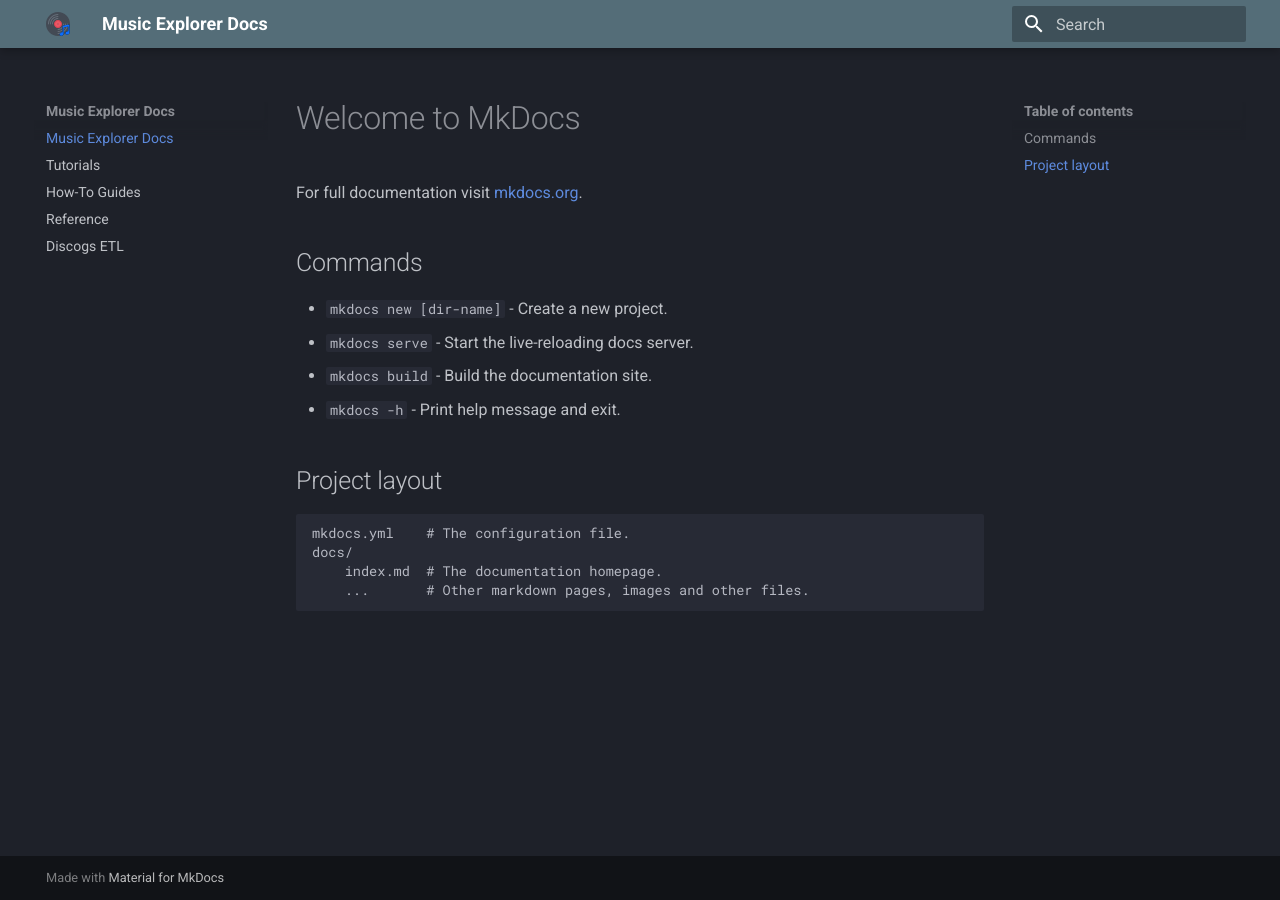
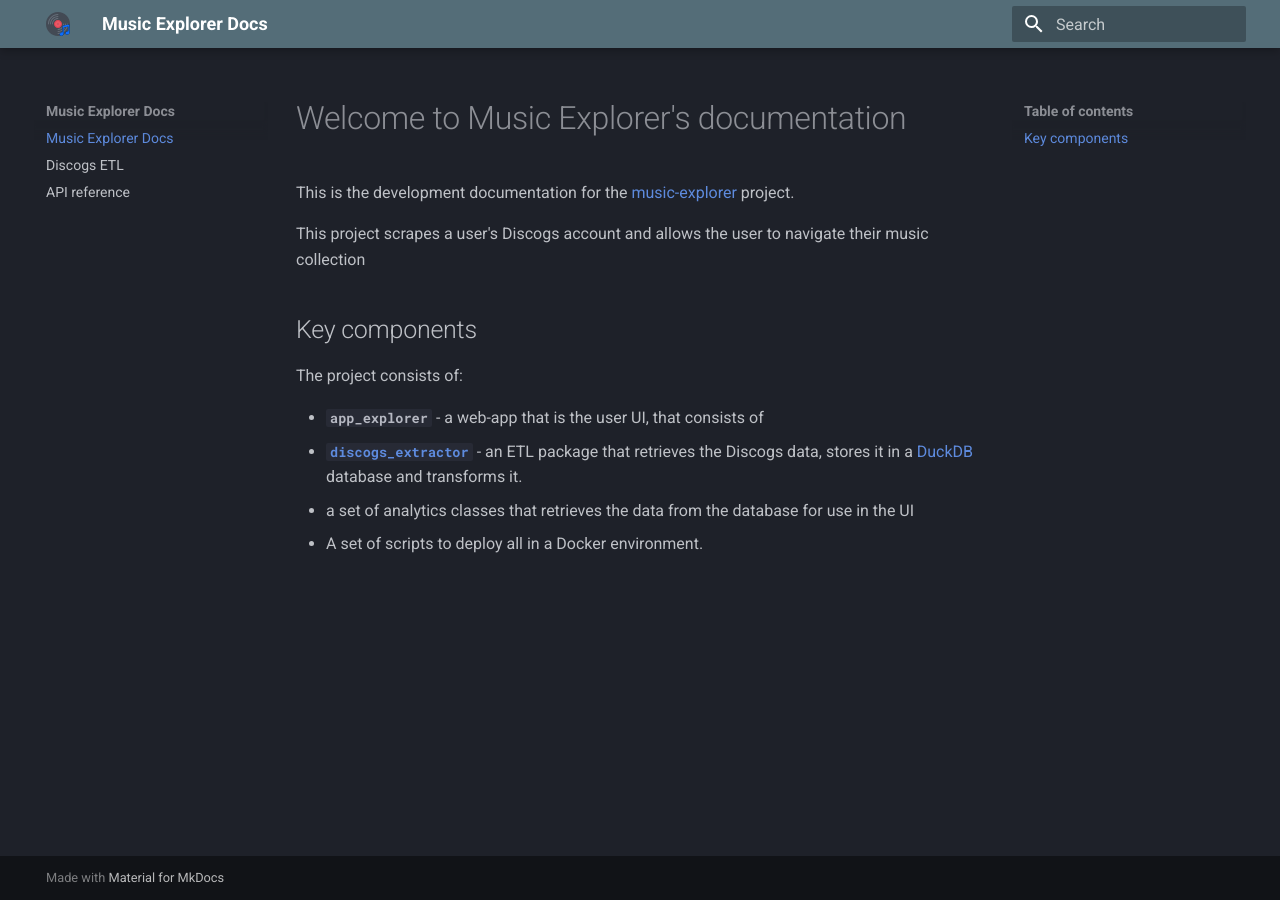
Before and after one commit to mark-me/music-explorer, an MkDocs documentation site: the page built from docs/index.md, in a window 1280 px wide. Built offline with MkDocs 1.6.1 and Material for MkDocs 9.7.7, drawn with Linux system fonts in a browser that asks for light colours.

Commit message:
Added documentation

````diff
--- a/docs/index.md
+++ b/docs/index.md
@@ -1,17 +1,14 @@
-# Welcome to MkDocs
+# Welcome to Music Explorer's documentation
 
-For full documentation visit [mkdocs.org](https://www.mkdocs.org).
+This is the development documentation for the [music-explorer](https://github.com/mark-me/music-explorer) project.
 
-## Commands
+This project scrapes a user's Discogs account and allows the user to navigate their music collection
 
-* `mkdocs new [dir-name]` - Create a new project.
-* `mkdocs serve` - Start the live-reloading docs server.
-* `mkdocs build` - Build the documentation site.
-* `mkdocs -h` - Print help message and exit.
+## Key components
 
-## Project layout
+The project consists of:
 
-    mkdocs.yml    # The configuration file.
-    docs/
-        index.md  # The documentation homepage.
-        ...       # Other markdown pages, images and other files.
+* **```app_explorer```** - a web-app that is the user UI, that consists of
+  * [**```discogs_extractor```**](DiscogsETL.md) - an ETL package that retrieves the Discogs data, stores it in a [DuckDB](https://duckdb.org/) database and transforms it.
+  * a set of analytics classes that retrieves the data from the database for use in the UI
+* A set of scripts to deploy all in a Docker environment.
--- a/mkdocs.yml
+++ b/mkdocs.yml
@@ -19,10 +19,8 @@ plugins:
 
 nav:
   - Music Explorer Docs: index.md
-  - tutorials.md
-  - How-To Guides: how-to-guides.md
-  - reference.md
-  - explanation.md
+  - Discogs ETL: DiscogsETL.md
+  - API reference: reference.md
 
 markdown_extensions:
   - pymdownx.superfences:
````
Also changed, not shown: docs/DiscogsETL.md (renamed from docs/explanation.md), docs/how-to-guides.md (deleted), docs/tutorials.md (deleted).
